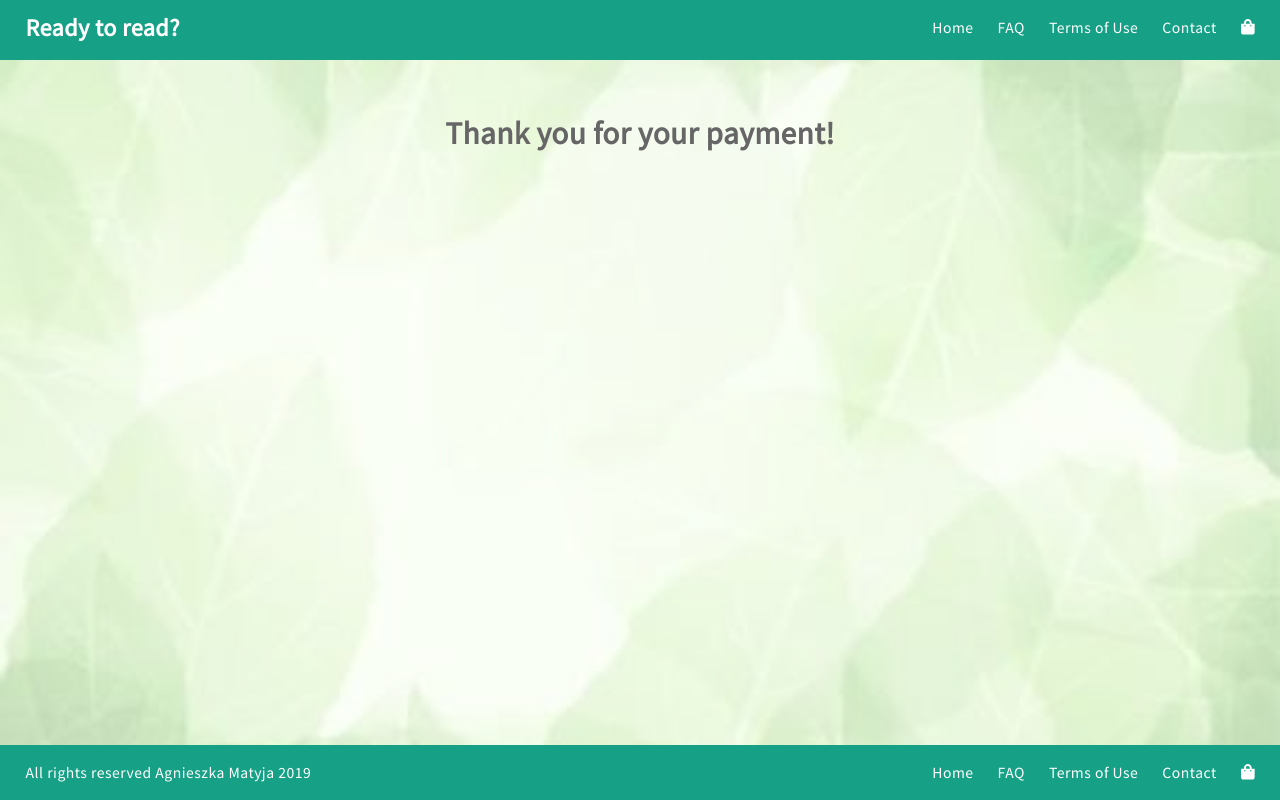
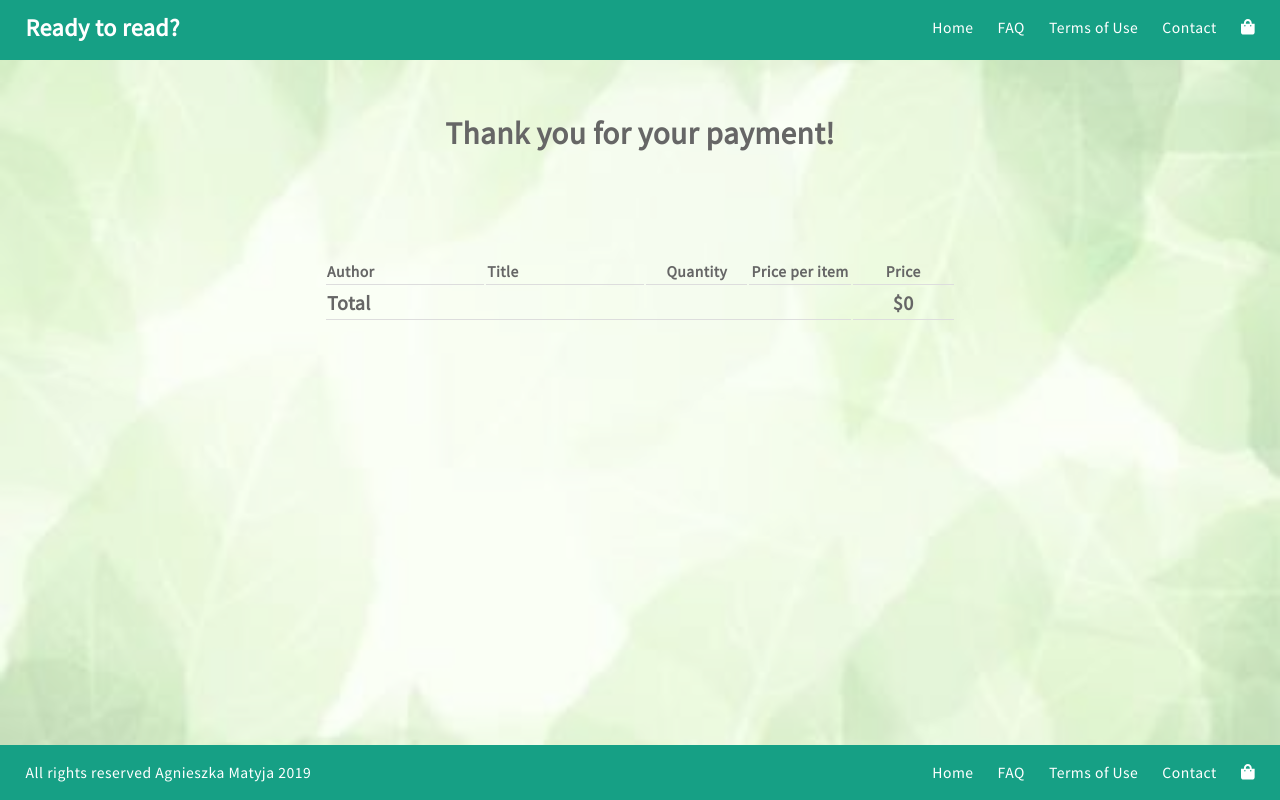
Before and after one commit to agmatyja/projectShop, a React (Create React App) app in the folder client/: page /payment in a window 1280 px wide. Built offline with nearby package versions, Linux system fonts and the light colour scheme.

Commit message:
payment summary page

```diff
--- a/client/src/components/features/Cart/Cart.js
+++ b/client/src/components/features/Cart/Cart.js
@@ -15,8 +15,7 @@ class Cart extends React.Component {
   }
 
   cartPay = () => {
-    const { cartPay, history } = this.props;
-    cartPay();
+    const { history } = this.props;
     history.push('/payment')
   }
 
@@ -96,8 +95,7 @@ Cart.propTypes = {
   addCartProduct: PropTypes.func.isRequired,
   removeCartProduct: PropTypes.func.isRequired,
   deleteCartProduct: PropTypes.func.isRequired,
-  addDiscountCode: PropTypes.func.isRequired,
-  cartPay: PropTypes.func.isRequired,
+  addDiscountCode: PropTypes.func.isRequired
 };
 
 export default withRouter(props => <Cart {...props}/>);
--- a/client/src/components/features/Cart/Cart.scss
+++ b/client/src/components/features/Cart/Cart.scss
@@ -4,11 +4,17 @@
     flex-direction: column;
     float: right;
     margin-right: 20px;
+    height: 250px;
+
+    .promotion-info {
+      text-align: center;
+    }
 
     .discount-code {
+      width: 210px;
       height: 30px;
       margin-top: 10px;
-      padding-left: 10px;
+      margin-left: 10px;
       text-align: center;
     }
 
@@ -29,12 +35,12 @@
     button {
       color: #fff;
       background: #16a085;
-      font-size:22px;
+      font-size: 22px;
       border-radius: 25%;
       margin-left: 10px;
       width: 210px;
       height: 40px;
-      float:right;
+      float: right;
     }
   }
 
--- a/client/src/components/features/Cart/CartContainer.js
+++ b/client/src/components/features/Cart/CartContainer.js
@@ -1,5 +1,5 @@
 import { connect } from 'react-redux';
-import { getStore, getCart, getPromotion, addCartProduct, removeCartProduct, deleteCartProduct, addDiscountCode, cartPay } from '../../../redux/ProductsRedux';
+import { getStore, getCart, getPromotion, addCartProduct, removeCartProduct, deleteCartProduct, addDiscountCode } from '../../../redux/ProductsRedux';
 import Cart from './Cart';
 
 const mapStateToProps = state => ({
@@ -13,7 +13,6 @@ const mapDispatchToProps = dispatch => ({
   removeCartProduct: (productId) => dispatch(removeCartProduct(productId)),
   deleteCartProduct: (productId) => dispatch(deleteCartProduct(productId)),
   addDiscountCode: (percent) => dispatch(addDiscountCode(percent)),
-  cartPay: () => dispatch(cartPay()),
 });
 
 
--- /dev/null
+++ b/client/src/components/features/PaymentSummary/PaymentSummary.js
@@ -0,0 +1,72 @@
+import React from 'react';
+import { PropTypes } from 'prop-types/prop-types';
+import { withRouter } from 'react-router-dom';
+import './PaymentSummary.scss';
+class PaymentSummary extends React.Component {
+
+  render() {
+    const { store, cart, promotion } = this.props;
+
+    let products = cart.map(item => {
+      return {...store[item.productId], quantity: item.quantity}}
+    );
+
+    let total = 0
+    products.forEach(item => {
+      total += item.price * item.quantity;
+    })
+
+    return <div class="payment-summary">
+      <table>
+        <tr>
+          <th className="wide left">Author</th>
+          <th className="wide left">Title</th>
+          <th>Quantity</th>
+          <th>Price per item</th>
+          <th>Price</th>
+        </tr>
+        {products.map(prod => (
+          <tr>
+            <td className="wide left">{prod.author}</td>
+            <td className="wide left">{prod.title}</td>
+            <td className="numbers">{prod.quantity}</td>
+            <td className="numbers">${prod.price}</td>
+            <td className="numbers">${prod.price * prod.quantity}</td>
+          </tr>
+        ))}
+        <tr>
+          <td className="total left" colspan="4">Total</td>
+          <td className="total numbers">${total}</td>
+        </tr>
+        {promotion > 0 ?
+          <>
+            <tr>
+              <td colspan="4" className="left">Discount</td>
+              <td className="numbers">-${total * (promotion / 100)}</td>
+            </tr>
+            <tr>
+              <td colspan="4" className="total left">PAYMENT</td>
+              <td className="total numbers">${total * (1 - promotion / 100)}</td>
+            </tr>
+          </>
+          : null
+        }
+      </table>
+    </div>;
+  }
+
+  componentWillUnmount() {
+    this.props.cartPay();
+  }
+}
+
+PaymentSummary.propTypes = {
+  store: PropTypes.object,
+  cart: PropTypes.arrayOf(PropTypes.shape({
+    productId: PropTypes.string.isRequired,
+    quantity: PropTypes.number.isRequired,
+  })),
+  promotion: PropTypes.number.isRequired
+};
+
+export default withRouter(props => <PaymentSummary {...props}/>);
--- /dev/null
+++ b/client/src/components/features/PaymentSummary/PaymentSummary.scss
@@ -0,0 +1,30 @@
+.payment-summary {
+  text-align: center;
+
+  table {
+    margin-top: 100px;
+    display: inline-block;
+  }
+
+  th, td {
+    border-bottom: 1px solid #ddd;
+    width: 16%;
+    max-width: 150px;
+    &.left {
+      text-align: left;
+    }
+    &.wide {
+      width: 25%;
+      max-width: 300px;
+    }
+  }
+
+  .numbers {
+    text-align: center;
+  }
+
+  .total {
+    font-size: 20px;
+    font-weight: bold;
+  }
+}
--- /dev/null
+++ b/client/src/components/features/PaymentSummary/PaymentSummaryContainer.js
@@ -0,0 +1,16 @@
+import { connect } from 'react-redux';
+import { getStore, getCart, getPromotion, cartPay } from '../../../redux/ProductsRedux';
+import PaymentSummary from './PaymentSummary';
+
+const mapStateToProps = state => ({
+  store: getStore(state),
+  cart: getCart(state),
+  promotion: getPromotion(state),
+});
+
+const mapDispatchToProps = dispatch => ({
+  cartPay: () => dispatch(cartPay()),
+});
+
+
+export default connect(mapStateToProps, mapDispatchToProps)(PaymentSummary);
--- a/client/src/components/features/ProductInCart/ProductInCart.scss
+++ b/client/src/components/features/ProductInCart/ProductInCart.scss
@@ -42,12 +42,7 @@
         display: inline-block;
     }
 
-    .price {
-        margin-bottom: 0;
-    }
-
-    .quantity, .delete-button {
-        margin-top: 0;
+    .price, .quantity, .delete-button {
         margin-bottom: 0;
     }
 
@@ -59,10 +54,12 @@
     }
 
     button.delete-button {
+        position: relative;
+        top: -5px;
         margin-left: 10px;
         width: 210px;
         height: 40px;
-        float:right;
+        float: right;
     }
 
     .author, .price, .quantity {
@@ -73,7 +70,4 @@
         margin-left: 10px;
         margin-right: 10px;
     }
-    .quantity {
-        margin-left: 160px;
-    }
 }
--- a/client/src/components/features/ProductSummary/ProductSummary.scss
+++ b/client/src/components/features/ProductSummary/ProductSummary.scss
@@ -67,9 +67,6 @@
         font-size: 22px;
         float: right;
         border-radius: 35%;
-        &:focus {
-            outline: none;
-        }
     }
 
     .relat {
--- a/client/src/components/pages/Payment/PaymentPage.js
+++ b/client/src/components/pages/Payment/PaymentPage.js
@@ -1,9 +1,11 @@
 import React from 'react';
 import "./PaymentPage.scss";
+import PaymentSummary from "../../features/PaymentSummary/PaymentSummaryContainer";
 
 const PaymentPage = () => (
   <div className="payment-page">
     <h1 className="center">Thank you for your payment!</h1>
+    <PaymentSummary />
   </div>
 );
 
--- a/client/src/styles/global.scss
+++ b/client/src/styles/global.scss
@@ -29,3 +29,7 @@ h1.center {
   text-align: center;
   width: 100%;
 }
+
+button:focus {
+  outline: none;
+}
```
